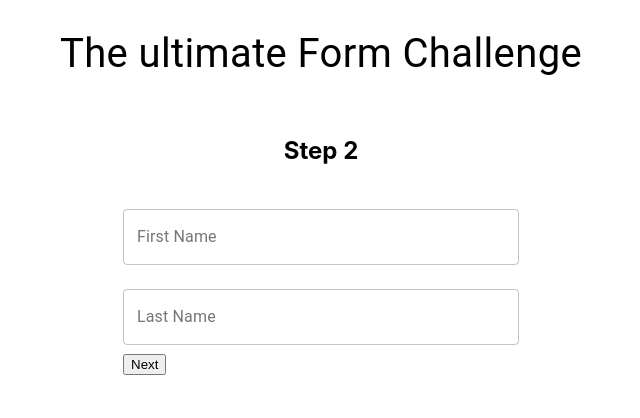
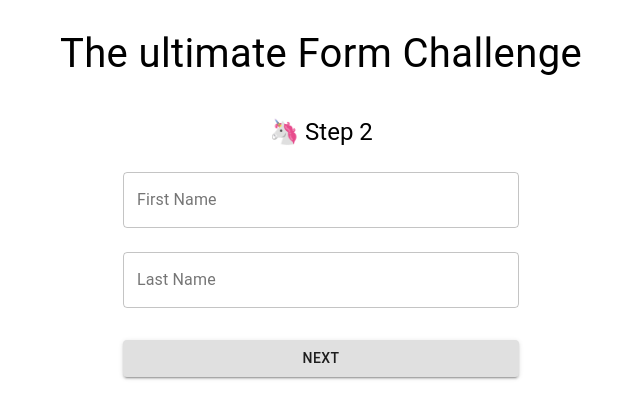
Before and after one commit to MiguelP1989/FormChallenge, a React (Create React App) app: page / in a window 1280 px wide. Shown: the top 418 px of the page, without its empty margins (319-959 px from the left). Built offline with nearby package versions, Linux system fonts and the light colour scheme.

Commit message:
WIP Step1 / handling errors with yup

```diff
--- a/src/Pages/Step1/Step1.js
+++ b/src/Pages/Step1/Step1.js
@@ -2,20 +2,44 @@
 import React from "react";
 import { useForm } from "react-hook-form";
 import { useHistory } from "react-router-dom";
+import { Typography } from "@material-ui/core";
+import * as yup from "yup";
+import { yupResolver } from "@hookform/resolvers/yup";
 
 // Global imports
 import MainContainer from "../../components/MainContainer/MainContainer";
 import Form from "../../components/Form/Form";
 import Input from "../../components/Input/Input";
+import PrimaryButton from "../../components/PrimaryButton/PrimaryButton";
 
 // Local imports
 
 ////////////////////////////////////////////////////////////////////////////////
 
+const scheme = yup.object().shape({
+  firstName: yup
+    .string()
+    .matches(/^([^0-9]*)$/, "First Name should not contained numbers!")
+    .required("First Name is a required field"),
+  lastName: yup
+    .string()
+    .matches(/^([^0-9]*)$/, "Last Name should not contained numbers!")
+    .required("Last Name is a required field"),
+});
+
 const Step1 = () => {
   // Hooks
-  const { register, handleSubmit, errors } = useForm();
   const history = useHistory();
+  const {
+    register,
+    handleSubmit,
+    formState: { errors },
+  } = useForm({
+    mode: "onBlur", //onChange
+    resolver: yupResolver(scheme),
+  });
+
+  console.log(errors);
 
   const onSubmit = (data) => {
     history.push("./step2");
@@ -23,21 +47,27 @@ const Step1 = () => {
 
   return (
     <MainContainer>
-      <h2>Step 2</h2>
+      <Typography component="h2" variant="h5">
+        🦄 Step 2
+      </Typography>
       <Form>
         <Input
-          {...register("First Name")}
+          {...register("firstName")}
           name="firstName"
           type="text"
           label="First Name"
+          error={!!errors.firstName}
+          helperText={errors?.firstName?.message}
         />
         <Input
-          {...register("Last Name")}
-          name="LastName"
+          {...register("lastName")}
+          name="lastName"
           type="text"
           label="Last Name"
+          error={!!errors.LastName}
+          helperText={errors?.lastName?.message}
         />
-        <button type="submit">Next</button>
+        <PrimaryButton disableRipple>Next</PrimaryButton>
       </Form>
     </MainContainer>
   );
--- a/src/components/Form/Form.js
+++ b/src/components/Form/Form.js
@@ -12,7 +12,7 @@ const Form = ({ children, ...props }) => {
   // Hooks
   const classes = useStyles();
   return (
-    <form className={classes.root} noValidade {...props}>
+    <form className={classes.root} novalidade="true" {...props}>
       {children}
     </form>
   );
--- /dev/null
+++ b/src/components/PrimaryButton/PrimaryButton.js
@@ -0,0 +1,34 @@
+// Third-party imports
+import React from "react";
+import { Button, makeStyles } from "@material-ui/core";
+
+// Global imports
+
+// Local imports
+
+////////////////////////////////////////////////////////////////////////////////
+
+const PrimaryButton = ({ children, ...props }) => {
+  // Hooks
+  const classes = useStyles();
+
+  return (
+    <Button
+      type="submit"
+      fullWidth
+      variant="contained"
+      className={classes.root}
+      {...props}
+    >
+      {children}
+    </Button>
+  );
+};
+
+const useStyles = makeStyles((theme) => ({
+  root: {
+    margin: theme.spacing(3, 0, 2),
+  },
+}));
+
+export default PrimaryButton;
```
